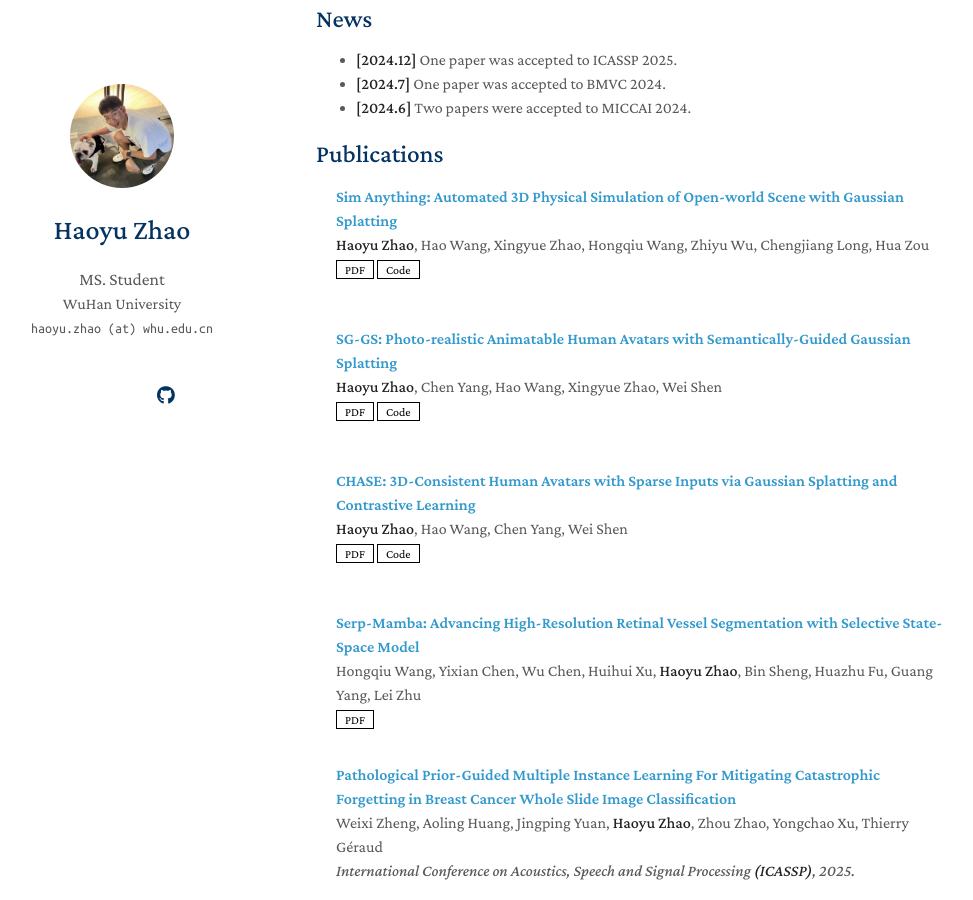
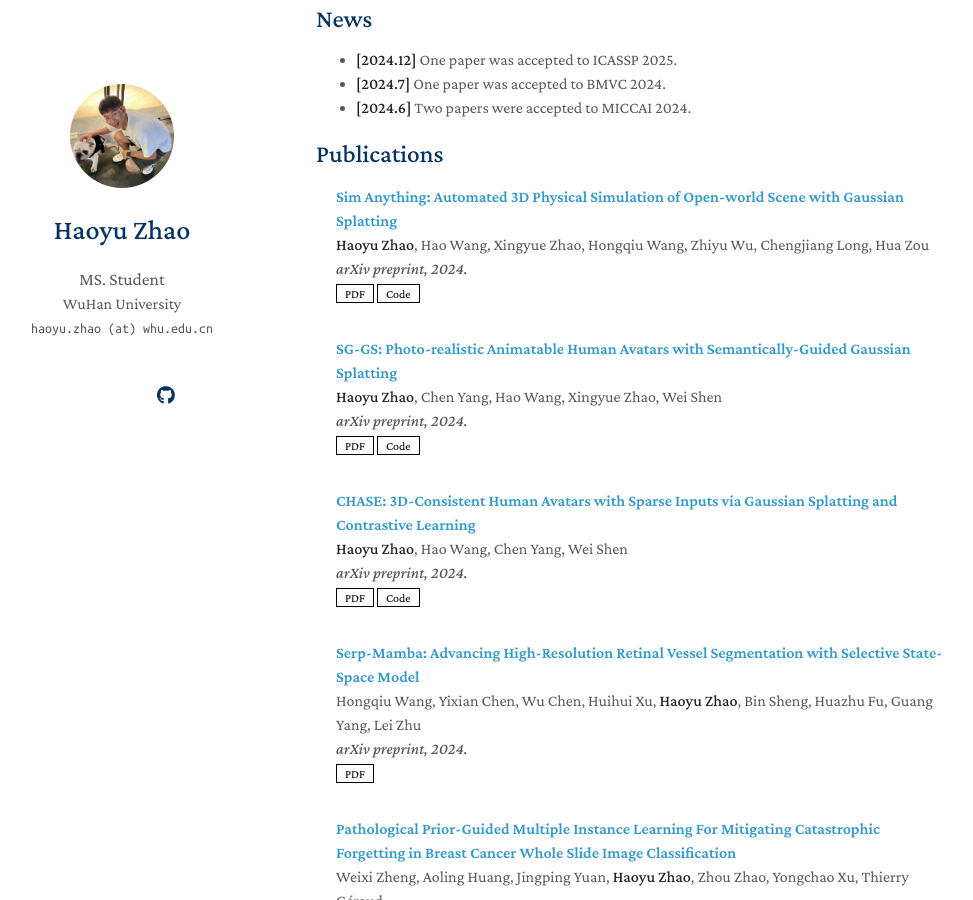
Before and after one commit to zhaohaoyu376/zhaohaoyu376.github.io, a Jekyll site: the page built from index.md, in a window 1280 px wide and 900 px high, scrolled down 350 px. Shown: the whole window, without its empty margins (154-1127 px from the left). Built offline with Jekyll 4.4.1, drawn with Linux system fonts in a browser that asks for light colours; nearby versions of some CDN libraries; a style sheet for code colours, icons or effects is not loaded; our own code applies the rules of GitHub Pages for plain Markdown files.

Commit message:
Update publications.yml

```diff
--- a/_data/publications.yml
+++ b/_data/publications.yml
@@ -1,7 +1,7 @@
 main:
   - title: "Sim Anything: Automated 3D Physical Simulation of Open-world Scene with Gaussian Splatting"
     authors: "<strong>Haoyu Zhao</strong>, Hao Wang, Xingyue Zhao, Hongqiu Wang, Zhiyu Wu, Chengjiang Long, Hua Zou"
-    conference:
+    conference: arXiv preprint, 2024.
     pdf: https://arxiv.org/pdf/2411.12789
     code: https://github.com/Maxwell-Zhao/sim-anything/tree/main
     notes:
@@ -9,21 +9,21 @@ main:
 
   - title: "SG-GS: Photo-realistic Animatable Human Avatars with Semantically-Guided Gaussian Splatting"
     authors: "<strong>Haoyu Zhao</strong>, Chen Yang, Hao Wang, Xingyue Zhao, Wei Shen"
-    conference:
+    conference: arXiv preprint, 2024.
     pdf: https://arxiv.org/pdf/2408.09665
     code: https://github.com/zhaohaoyu376/sggs
     notes:
 
   - title: "CHASE: 3D-Consistent Human Avatars with Sparse Inputs via Gaussian Splatting and Contrastive Learning"
     authors: "<strong>Haoyu Zhao</strong>, Hao Wang, Chen Yang, Wei Shen"
-    conference:
+    conference: arXiv preprint, 2024.
     pdf: https://arxiv.org/pdf/2408.09663
     code: https://github.com/zhaohaoyu376/chase
     notes:
 
   - title: "Serp-Mamba: Advancing High-Resolution Retinal Vessel Segmentation with Selective State-Space Model"
     authors: "Hongqiu Wang, Yixian Chen, Wu Chen, Huihui Xu, <strong>Haoyu Zhao</strong>, Bin Sheng, Huazhu Fu, Guang Yang, Lei Zhu"
-    conference:
+    conference: arXiv preprint, 2024.
     pdf: https://arxiv.org/abs/2409.04356
     code:
     notes:
```
